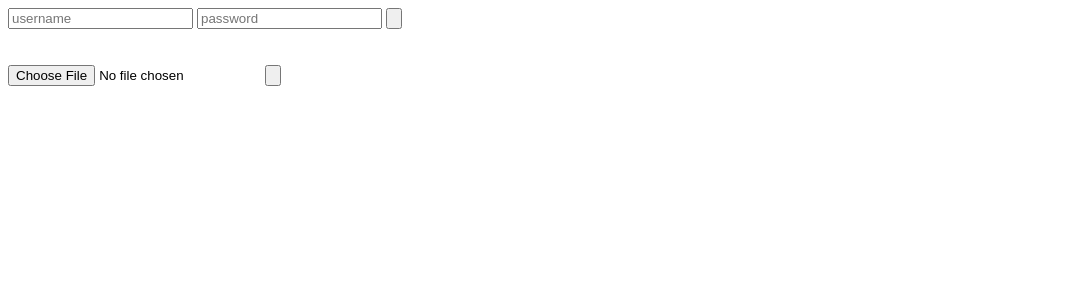
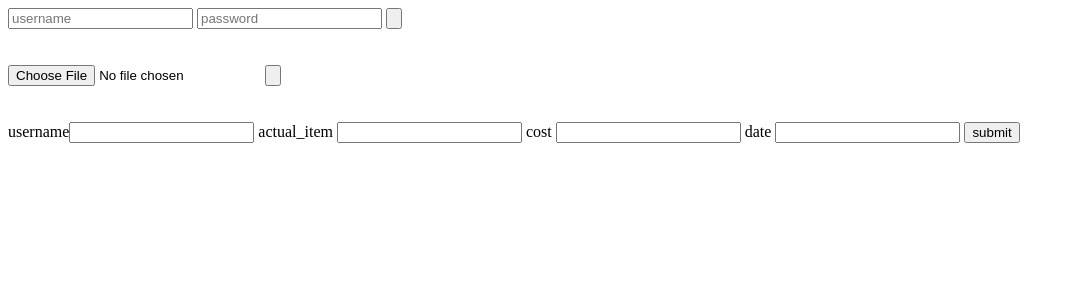
Before and after one commit to 25FTW/Backend, a Flask app: page / in a window 1280 px wide. Shown: the top 300 px of the page, without its empty margins (0-1075 px from the left). Run offline with Flask 2, Linux system fonts and the light colour scheme.

Commit message:
only thing left is to include the model

```diff
--- a/createDataTable.py
+++ b/createDataTable.py
@@ -2,6 +2,6 @@
 
 
 datatable = """CREATE TABLE IF NOT EXISTS data (
-username text NOT NULL PRIMARY KEY,category text, actual_item text, cost text, date text,
-FOREIGN KEY (username) REFERENCES registerTable (username));
+username text NOT NULL PRIMARY KEY,category text, actual_item text, cost text,
+date text, FOREIGN KEY (username) REFERENCES registerTable (username));
 """
--- a/server.py
+++ b/server.py
@@ -64,8 +64,13 @@ def register():
 @app.route('/form', methods=['POST'])
 def form():
     if request.method == 'POST':
-        imagefile = request.files.get('imagefile', '')
-        imagefile.save('img1.jpg')
+        username = request.form['username']
+        actual_item = request.form['actual_item']
+        cost = request.form['cost']
+        date = request.form['date']
+        category = 'none for now'
+        formData = (username, category, actual_item, cost, date)
+        insertIntoData(formData)
         return "cool"
     else:
         return "weird"
@@ -74,6 +79,8 @@ def form():
 @app.route('/image', methods=['POST'])
 def image():
     if request.method == 'POST':
+        imagefile = request.files.get('imagefile', '')
+        imagefile.save('img1.jpg')
         return "cool"
     else:
         return "weird"
--- a/templates/test.html
+++ b/templates/test.html
@@ -11,9 +11,17 @@
       <input type="submit" name="" value="">
     </form>
     <br><br>
-    <form class="" action="/form" enctype="multipart/form-data" method="post">
+    <form class="" action="/image" enctype="multipart/form-data" method="post">
       <input type="file" name="imagefile" value="">
       <input type="submit" name="" value="">
     </form>
+    <br><br>
+    <form class="" action="/form" method="post">
+      username<input type="text" name="username" value="">
+      actual_item <input type="text" name="actual_item" value="">
+      cost <input type="text" name="cost" value="">
+      date <input type="text" name="date" value="">
+      <input type="submit" name="" value="submit">
+    </form>
   </body>
 </html>
```
